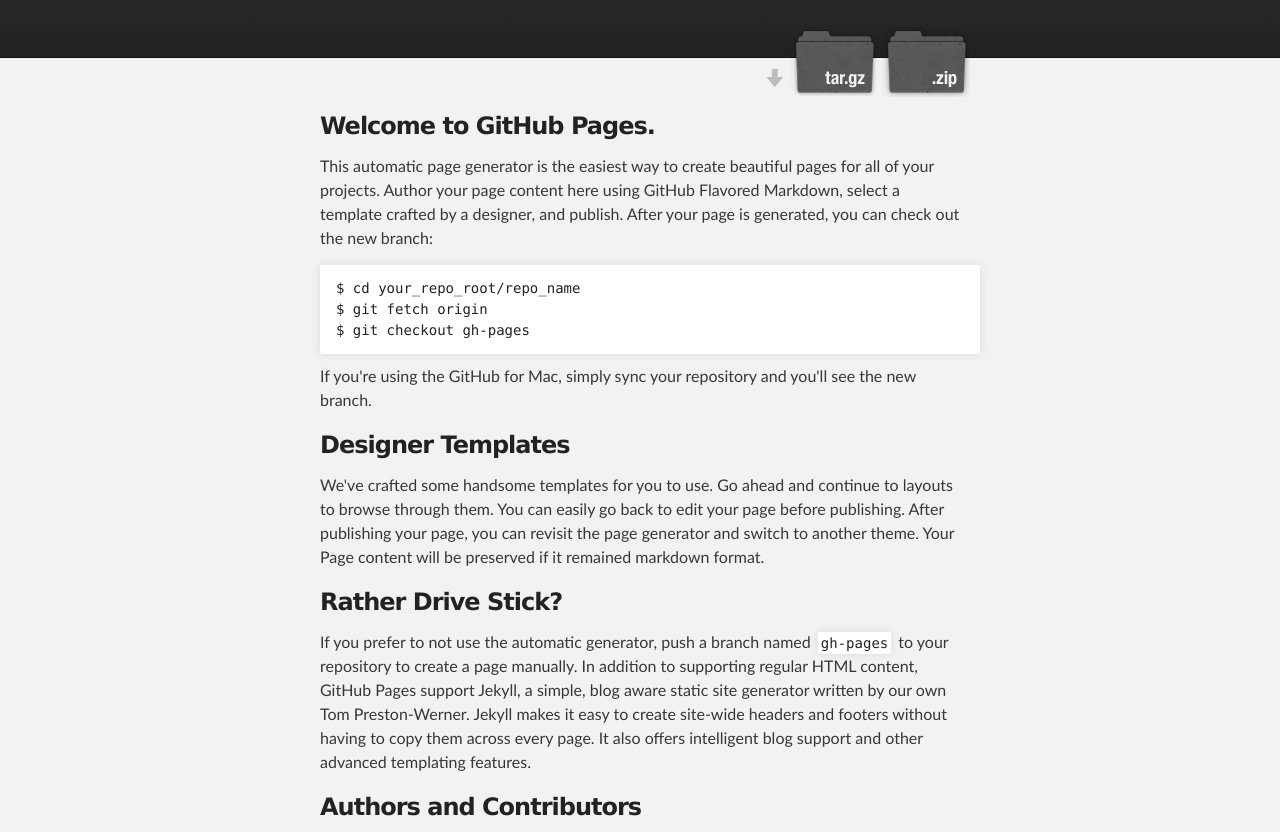
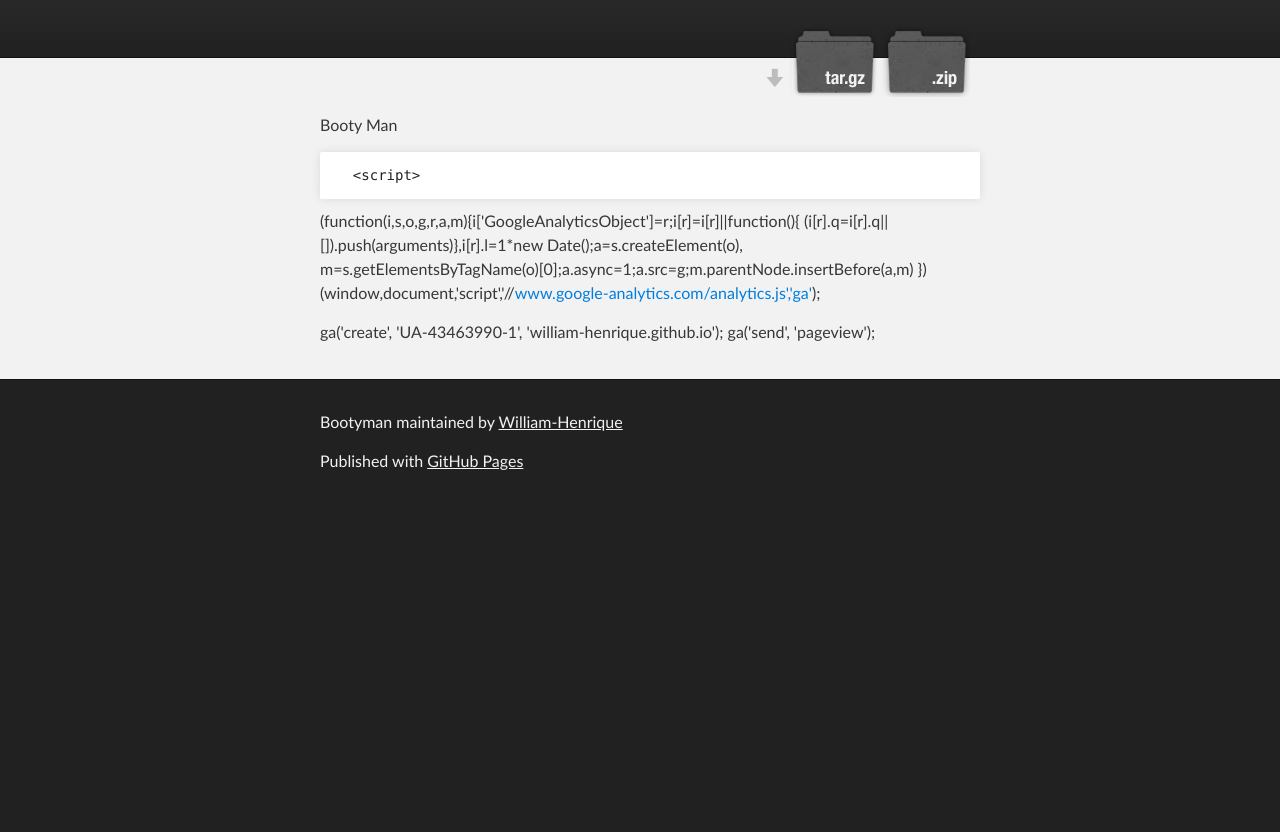
Before and after one commit to William-Henrique/BootyMan, a plain HTML site: page index.html in a window 1280 px wide. Shown: the part 116-948 px from the top of the page. After the commit the page ends 800 px from the top, so only its background shows below. Drawn offline with Linux system fonts and the light colour scheme.

```diff
--- a/index.html
+++ b/index.html
@@ -31,37 +31,23 @@
     <!-- MAIN CONTENT -->
     <div id="main_content_wrap" class="outer">
       <section id="main_content" class="inner">
-        <h3>
-<a name="welcome-to-github-pages" class="anchor" href="#welcome-to-github-pages"><span class="octicon octicon-link"></span></a>Welcome to GitHub Pages.</h3>
+        <p>
+</p>
+Booty Man<p></p>
 
-<p>This automatic page generator is the easiest way to create beautiful pages for all of your projects. Author your page content here using GitHub Flavored Markdown, select a template crafted by a designer, and publish. After your page is generated, you can check out the new branch:</p>
-
-<pre><code>$ cd your_repo_root/repo_name
-$ git fetch origin
-$ git checkout gh-pages
+  <pre><code>  &lt;script&gt;
 </code></pre>
 
-<p>If you're using the GitHub for Mac, simply sync your repository and you'll see the new branch.</p>
+<p>(function(i,s,o,g,r,a,m){i['GoogleAnalyticsObject']=r;i[r]=i[r]||function(){
+  (i[r].q=i[r].q||[]).push(arguments)},i[r].l=1*new Date();a=s.createElement(o),
+  m=s.getElementsByTagName(o)[0];a.async=1;a.src=g;m.parentNode.insertBefore(a,m)
+  })(window,document,'script','//<a href="http://www.google-analytics.com/analytics.js','ga'">www.google-analytics.com/analytics.js','ga'</a>);</p>
 
-<h3>
-<a name="designer-templates" class="anchor" href="#designer-templates"><span class="octicon octicon-link"></span></a>Designer Templates</h3>
+<p>ga('create', 'UA-43463990-1', 'william-henrique.github.io');
+  ga('send', 'pageview');
+</p>
 
-<p>We've crafted some handsome templates for you to use. Go ahead and continue to layouts to browse through them. You can easily go back to edit your page before publishing. After publishing your page, you can revisit the page generator and switch to another theme. Your Page content will be preserved if it remained markdown format.</p>
-
-<h3>
-<a name="rather-drive-stick" class="anchor" href="#rather-drive-stick"><span class="octicon octicon-link"></span></a>Rather Drive Stick?</h3>
-
-<p>If you prefer to not use the automatic generator, push a branch named <code>gh-pages</code> to your repository to create a page manually. In addition to supporting regular HTML content, GitHub Pages support Jekyll, a simple, blog aware static site generator written by our own Tom Preston-Werner. Jekyll makes it easy to create site-wide headers and footers without having to copy them across every page. It also offers intelligent blog support and other advanced templating features.</p>
-
-<h3>
-<a name="authors-and-contributors" class="anchor" href="#authors-and-contributors"><span class="octicon octicon-link"></span></a>Authors and Contributors</h3>
-
-<p>You can <a href="https://github.com/blog/821" class="user-mention">@mention</a> a GitHub username to generate a link to their profile. The resulting <code>&lt;a&gt;</code> element will link to the contributor's GitHub Profile. For example: In 2007, Chris Wanstrath (<a href="https://github.com/defunkt" class="user-mention">@defunkt</a>), PJ Hyett (<a href="https://github.com/pjhyett" class="user-mention">@pjhyett</a>), and Tom Preston-Werner (<a href="https://github.com/mojombo" class="user-mention">@mojombo</a>) founded GitHub.</p>
-
-<h3>
-<a name="support-or-contact" class="anchor" href="#support-or-contact"><span class="octicon octicon-link"></span></a>Support or Contact</h3>
-
-<p>Having trouble with Pages? Check out the documentation at <a href="http://help.github.com/pages">http://help.github.com/pages</a> or contact <a href="mailto:support@github.com">support@github.com</a> and we’ll help you sort it out.</p>
+<p></p>
       </section>
     </div>
 
```
Also changed, not shown: params.json (+1 -1 lines).
